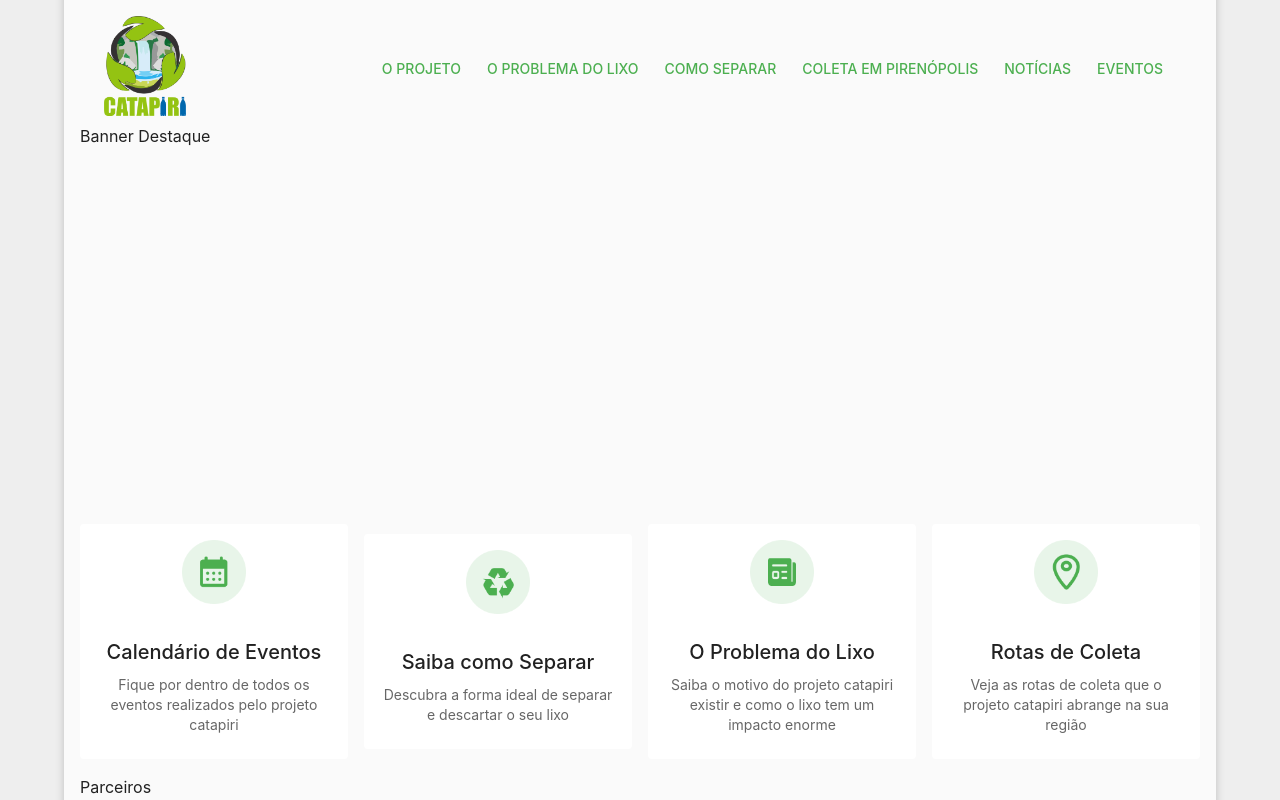
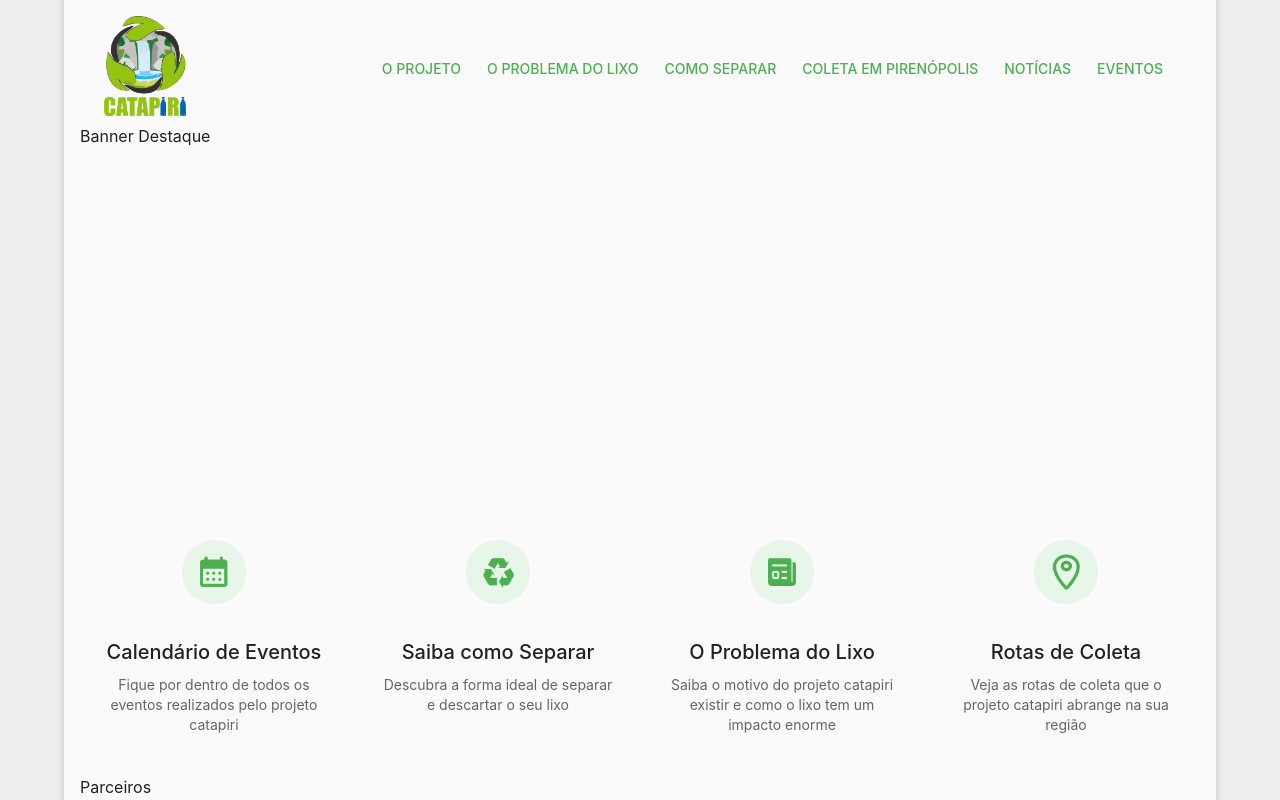
Before and after one commit to ICEI-PUC-Minas-PMV-SInt/pmv-sint-2023-1-e2-proj-front-t1-grupo-2-eixo-2, a React (Vite) app in the folder webapp/: page / in a window 1280 px wide. Shown: the top 800 px of the page. Built offline with nearby package versions, Linux system fonts and the light colour scheme.

Commit message:
Ajustes no estilo dos cards de destaque da Home

```diff
--- a/webapp/src/components/CardHome.jsx
+++ b/webapp/src/components/CardHome.jsx
@@ -1,9 +1,12 @@
 import * as React from "react";
-import Card from "@mui/material/Card";
-import CardContent from "@mui/material/CardContent";
-import CardMedia from "@mui/material/CardMedia";
-import Typography from "@mui/material/Typography";
-import { CardActionArea } from "@mui/material";
+import {
+  Card,
+  CardActionArea,
+  CardContent,
+  CardMedia,
+  Grid,
+  Typography,
+} from "@mui/material";
 import iconEventos from "../assets/icon-eventos.png";
 import iconReciclagem from "../assets/icon-reciclagem.png";
 import iconRotas from "../assets/icon-rotas.png";
@@ -11,11 +14,12 @@ import iconInfo from "../assets/icon-info.png";
 
 function CardHomeEventos() {
   return (
-    <CardActionArea href="/Eventos">
+    <CardActionArea href="/eventos">
       <Card
         sx={{
           maxWidth: 345,
           boxShadow: 0,
+          backgroundColor: "inherit",
         }}
       >
         <CardMedia
@@ -46,8 +50,14 @@ function CardHomeEventos() {
 
 function CardHomeReciclagem() {
   return (
-    <CardActionArea href="/Instrucoes">
-      <Card sx={{ maxWidth: 345, boxShadow: 0 }}>
+    <CardActionArea href="/instrucoes">
+      <Card
+        sx={{
+          maxWidth: 345,
+          boxShadow: 0,
+          backgroundColor: "inherit",
+        }}
+      >
         <CardMedia
           sx={{
             height: 64,
@@ -75,8 +85,14 @@ function CardHomeReciclagem() {
 
 function CardHomeInfo() {
   return (
-    <CardActionArea href="/Projeto">
-      <Card sx={{ maxWidth: 345, boxShadow: 0 }}>
+    <CardActionArea href="/projeto">
+      <Card
+        sx={{
+          maxWidth: 345,
+          boxShadow: 0,
+          backgroundColor: "inherit",
+        }}
+      >
         <CardMedia
           sx={{
             height: 64,
@@ -105,8 +121,14 @@ function CardHomeInfo() {
 
 function CardHomeRotas() {
   return (
-    <CardActionArea href="/Coleta">
-      <Card sx={{ maxWidth: 345, boxShadow: 0 }}>
+    <CardActionArea href="/coleta">
+      <Card
+        sx={{
+          maxWidth: 345,
+          boxShadow: 0,
+          backgroundColor: "inherit",
+        }}
+      >
         <CardMedia
           sx={{
             height: 64,
@@ -131,4 +153,34 @@ function CardHomeRotas() {
     </CardActionArea>
   );
 }
-export { CardHomeEventos, CardHomeReciclagem, CardHomeInfo, CardHomeRotas };
+
+function DestaquesHome() {
+  return (
+    <Grid
+      container
+      spacing={2}
+      justifyContent="space-evenly"
+      alignItems="stretch"
+      sx={{
+        textAlign: "center",
+        margin: 0,
+        backgroundColor: "inherit",
+      }}
+    >
+      <Grid item sm={6} md={3}>
+        <CardHomeEventos />
+      </Grid>
+      <Grid item sm={6} md={3}>
+        <CardHomeReciclagem />
+      </Grid>
+      <Grid item sm={6} md={3}>
+        <CardHomeInfo />
+      </Grid>
+      <Grid item sm={6} md={3}>
+        <CardHomeRotas />
+      </Grid>
+    </Grid>
+  );
+}
+
+export { DestaquesHome };
--- a/webapp/src/pages/Home/Home.jsx
+++ b/webapp/src/pages/Home/Home.jsx
@@ -1,11 +1,6 @@
 import { Card, CardHeader, Typography, Grid } from "@mui/material";
 import { Header } from "../../components/Header";
-import {
-  CardHomeEventos,
-  CardHomeInfo,
-  CardHomeReciclagem,
-  CardHomeRotas,
-} from "../../components/CardHome";
+import { DestaquesHome } from "../../components/CardHome";
 
 function Home() {
   return (
@@ -16,38 +11,8 @@ function Home() {
       <Grid item height={400} xs={12}>
         <Typography>Banner Destaque</Typography>
       </Grid>
-      <Grid
-        container
-        spacing={2}
-        justifyContent="space-evenly"
-        alignItems="stretch"
-        sx={{
-          justifyContent: "center",
-          display: "flex",
-          alignItems: "center",
-          textAlign: "center",
-          boxShadow: 0,
-          border: 0,
-          margin: 0,
-          padding: "1 rem 1.5rem",
-          borderRadius: 8,
-          boxShadow: "0 0 0 0",
-        }}
-      >
-        <Grid item sm={6} md={3}>
-          <CardHomeEventos />
-        </Grid>
-        <Grid item sm={6} md={3}>
-          <CardHomeReciclagem />
-        </Grid>
-        <Grid item sm={6} md={3}>
-          <CardHomeInfo />
-        </Grid>
-        <Grid item sm={6} md={3}>
-          <CardHomeRotas />
-        </Grid>
-      </Grid>
-    <Grid item height={200} xs={12}>
+      <DestaquesHome />
+      <Grid item height={200} xs={12}>
         <Typography>Parceiros</Typography>
       </Grid>
       <Grid item height={500} xs={12}>
```
